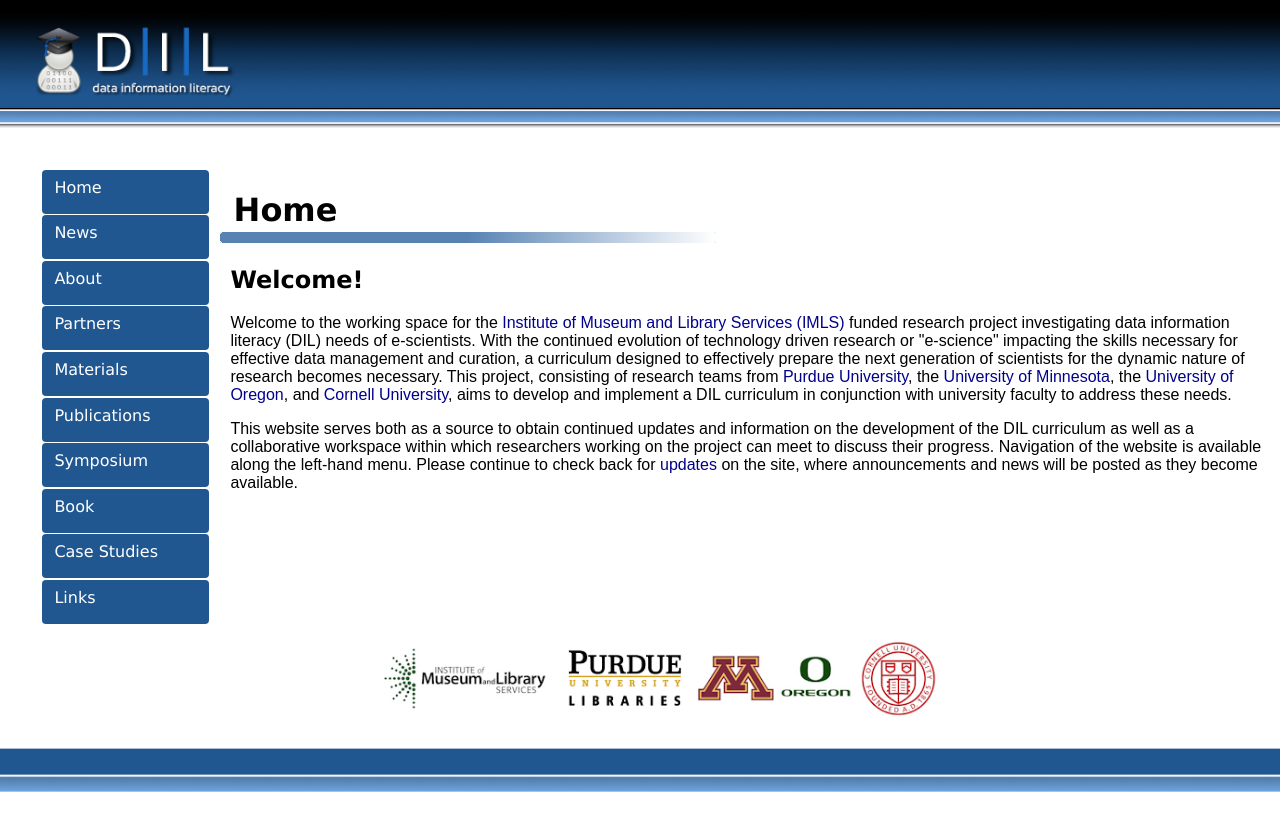
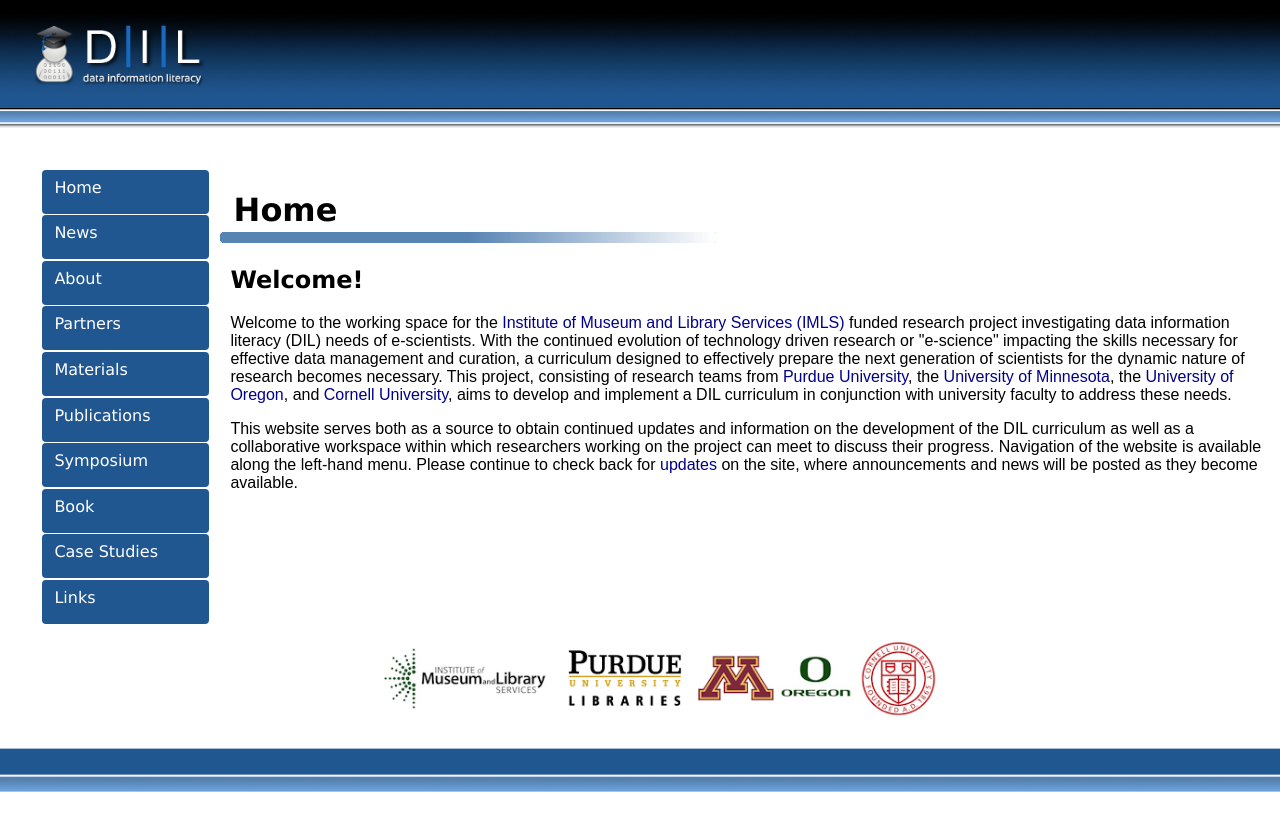
Before and after one commit to datainfolit/datainfolit, a Jekyll site: the page built from index.html, in a window 1280 px wide. Shown: the top 831 px of the page. Built offline with Jekyll 4.4.1, drawn with Linux system fonts in a browser that asks for light colours.

Commit message:
Update main.css

```diff
--- a/css/main.css
+++ b/css/main.css
@@ -95,7 +95,7 @@
     padding-right: 2vw;
 }
 .logo {
-    height: 7vw;
+    height: 6vw;
     position: top;
 }
 /*footer*/
```
